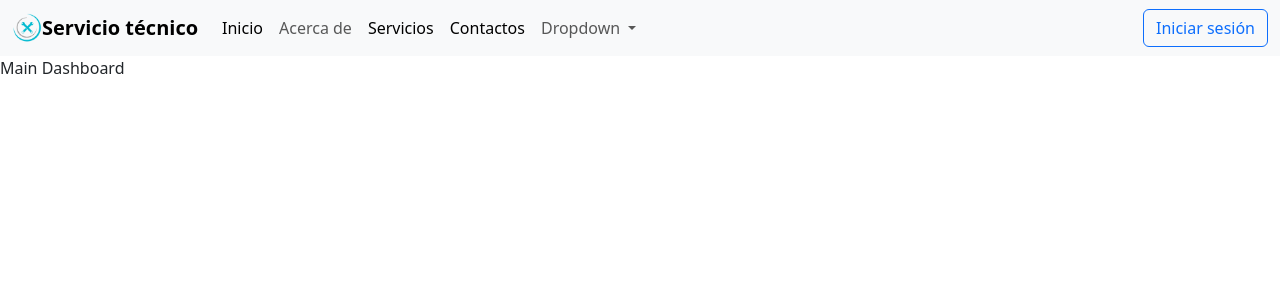
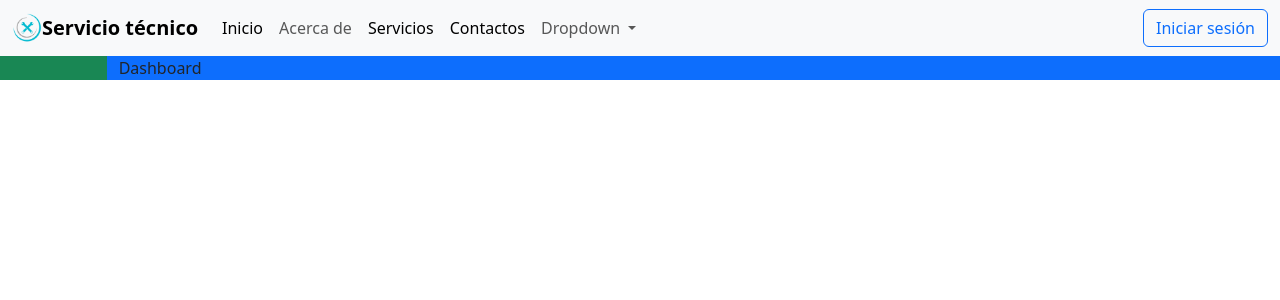
Before and after one commit to JhonLudenaReyes/technicalservice, an Angular app: page /dashboard/main in a window 1280 px wide. Shown: the top 300 px of the page. Built offline with nearby package versions, Linux system fonts and the light colour scheme.

Commit message:
Dashboard Working Sidebar

```diff
--- a/src/app/app.component.html
+++ b/src/app/app.component.html
@@ -1,3 +1,2 @@
 <app-navigation></app-navigation>
-<app-sidebar></app-sidebar>
 <router-outlet></router-outlet>
--- a/src/app/dashboard/components/main/main.component.html
+++ b/src/app/dashboard/components/main/main.component.html
@@ -1 +1,8 @@
-<p>Main Dashboard</p>
+<div class="container-fluid">
+  <div class="row">
+    <div class="col-1 bg-success">
+      <app-sidebar></app-sidebar>
+    </div>
+    <div class="col bg-primary">Dashboard</div>
+  </div>
+</div>
--- a/src/app/dashboard/dashboard.module.ts
+++ b/src/app/dashboard/dashboard.module.ts
@@ -3,9 +3,10 @@ import { CommonModule } from '@angular/common';
 import { AdminComponent } from './components/admin/admin.component';
 import { MainComponent } from './components/main/main.component';
 import { DashboardRoutingModule } from './dashboard-routing.module';
+import { SidebarModule } from 'src/app/sidebar/sidebar.module';
 
 @NgModule({
   declarations: [AdminComponent, MainComponent],
-  imports: [CommonModule, DashboardRoutingModule],
+  imports: [CommonModule, DashboardRoutingModule, SidebarModule],
 })
 export class DashboardModule {}
```
